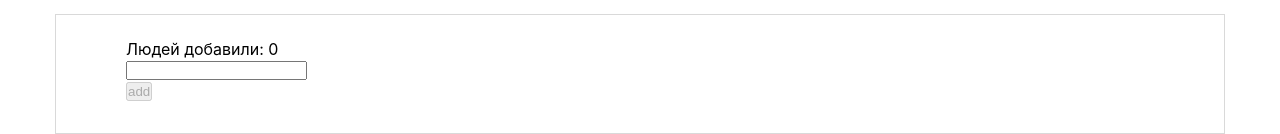
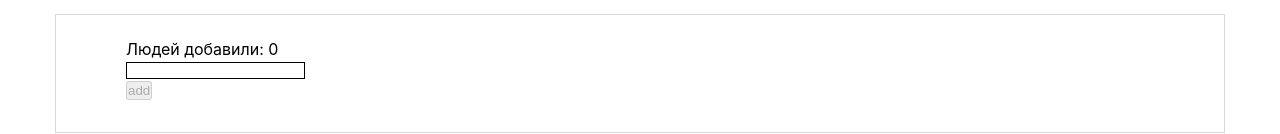
Before and after one commit to Faukkirik/hws2, a React (Create React App) app: page / in a window 1280 px wide. Shown: the part 1051-1185 px from the top of the page. Built offline with nearby package versions, Linux system fonts and the light colour scheme.

Commit message:
6 commit - hw03 as

```diff
--- a/src/s2-homeworks/hw03/Greeting.module.css
+++ b/src/s2-homeworks/hw03/Greeting.module.css
@@ -5,15 +5,18 @@
 }
 
 .error {
+    color: #cc0000;
 }
 
 .input {
+    border: 1px solid black;
 }
 
 .input:focus {
 }
 
 .errorInput {
+    border: 1px solid red;
 }
 
 .button {
```
